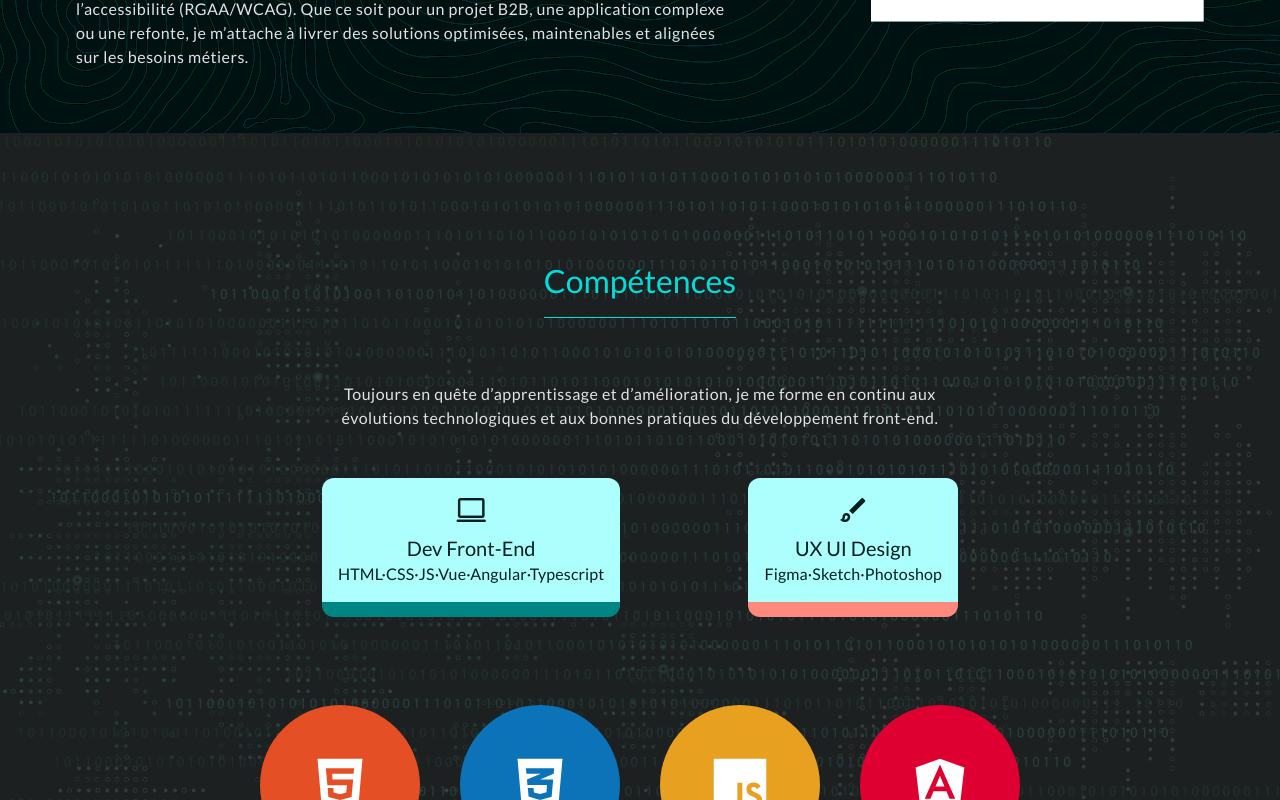
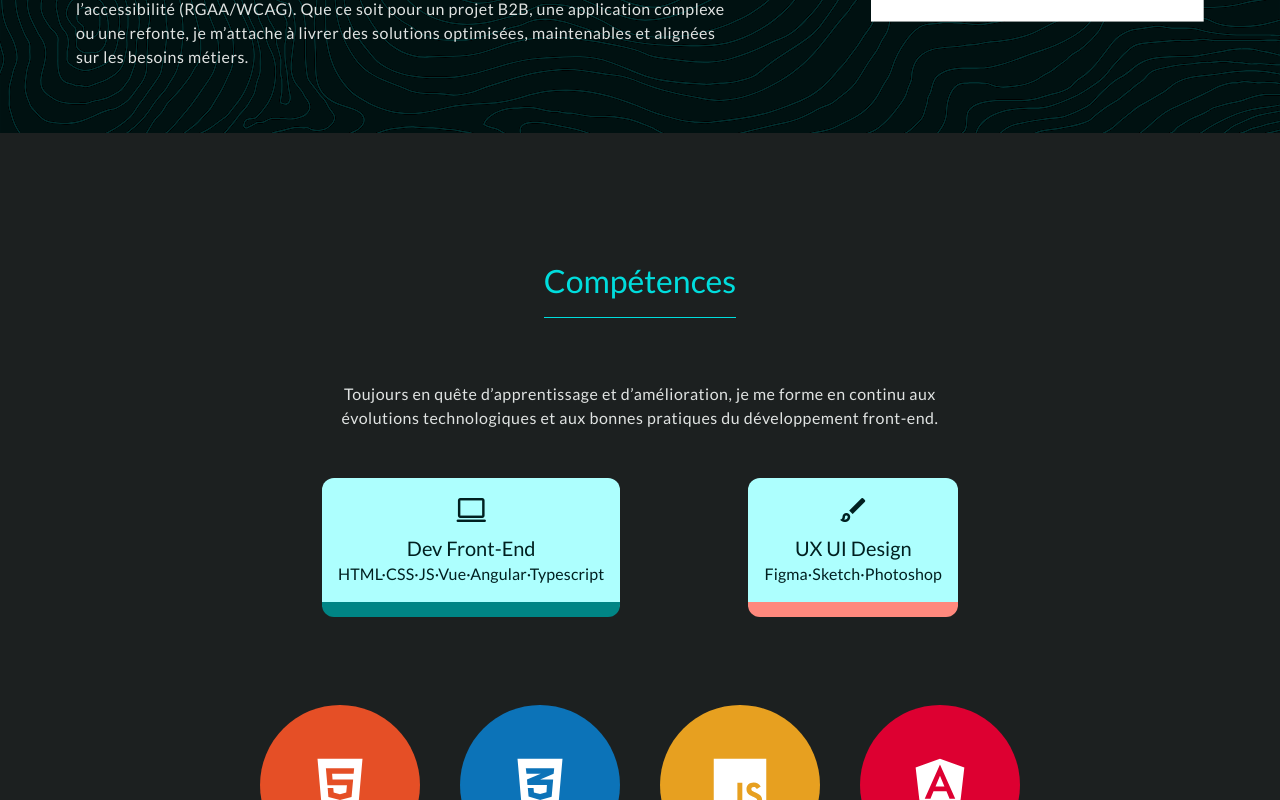
Before and after one commit to YoanMartoglio/angular-21-demo-website, an Angular app: page / in a window 1280 px wide. Shown: the part 1420-2220 px from the top of the page. Built offline with nearby package versions, Linux system fonts and the light colour scheme.

Commit message:
style(home-skills): remove background image and adjust styles for improved visual consistency

```diff
--- a/src/app/components/organisms/home-skills/home-skills.scss
+++ b/src/app/components/organisms/home-skills/home-skills.scss
@@ -11,10 +11,6 @@
 
 .home-skills {
   background-color: $color-sys-surface-container;
-  background-image: url('../../../../assets/images/code-lines-bg.jpg');
-  background-size: contain;
-  background-position: center;
-  background-repeat: repeat;
 }
 mat-card {
   background-color: map.get($color-primary, 95);
```
